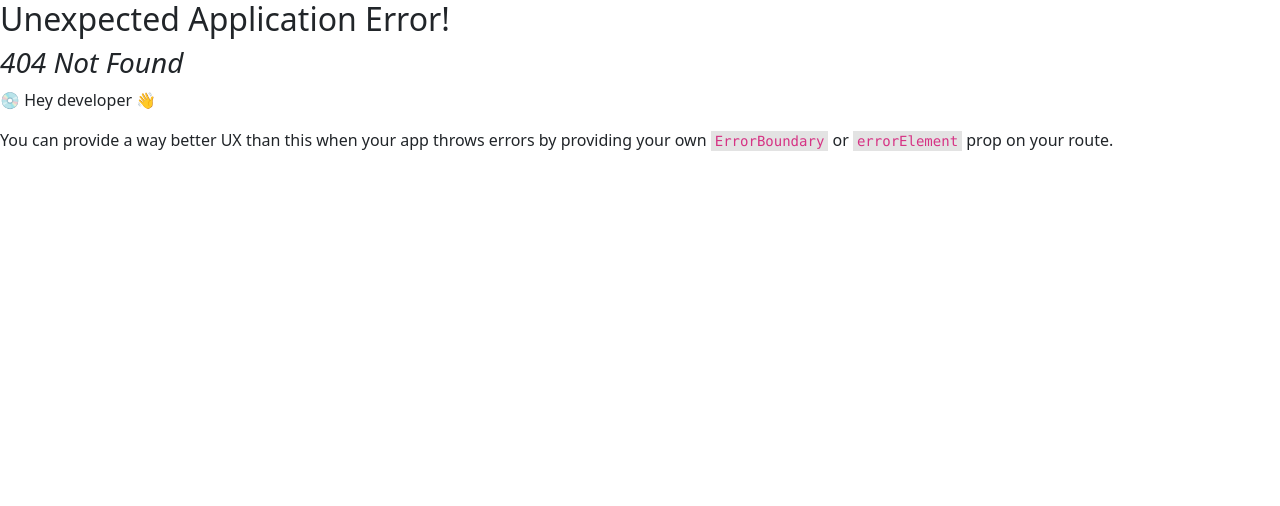
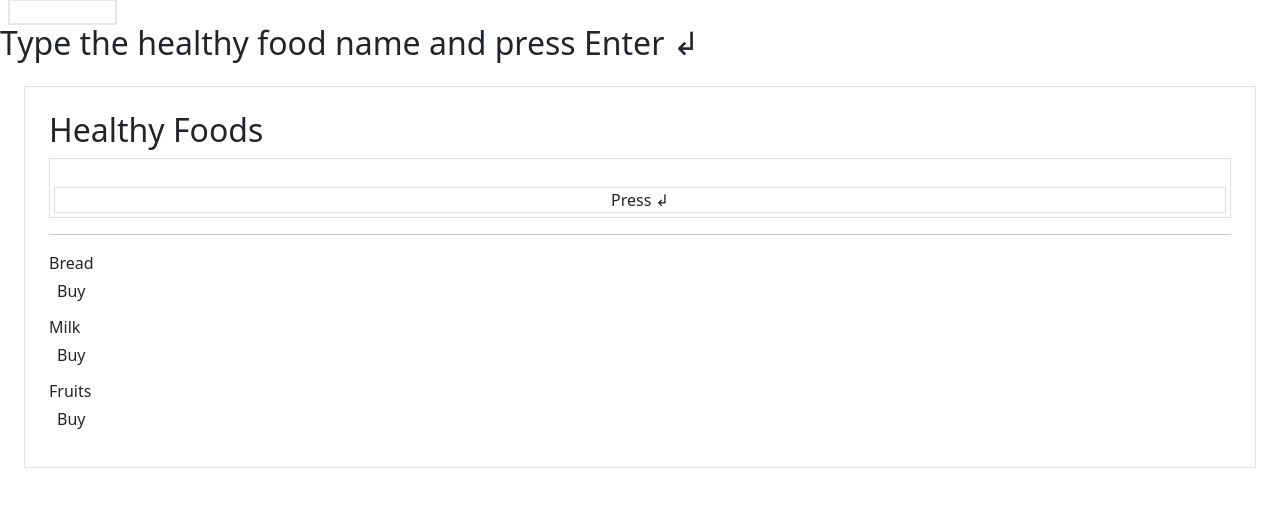
Before and after one commit to rahulkumarpahwa/kg-coding-react-projects, a React (Vite) app in the folder kg-coding-react-redux/: page /food in a window 1280 px wide. Before the commit this address had no page. Shown: the top 506 px of the page. Built offline with nearby package versions, Linux system fonts and the light colour scheme.

Commit message:
created a heathly food app

```diff
--- a/kg-coding-react-redux/src/App.jsx
+++ b/kg-coding-react-redux/src/App.jsx
@@ -4,6 +4,7 @@ import Home from "./components/Home";
 import Clock from "./components/Clock/Clock";
 import Calculator from "./components/Calculator/Calculator";
 import About from "./components/About";
+import Food from "./components/HealthyFood/Food";
 
 export const App = () => {
   const appRouter = createBrowserRouter([
@@ -11,6 +12,7 @@ export const App = () => {
     { path: "/todo", element: <Todo /> },
     { path: "/clock", element: <Clock /> },
     { path: "/calculator", element: <Calculator /> },
+    { path: "/food", element: <Food /> },
     { path: "/about", element: <About /> },
   ]);
 
--- a/kg-coding-react-redux/src/components/Calculator/Calculator.jsx
+++ b/kg-coding-react-redux/src/components/Calculator/Calculator.jsx
@@ -1,14 +1,25 @@
 import { useState } from "react";
 import BackButton from "../BackButton";
-import Socials from "../Socials";
 
 const Calculator = () => {
-  const [number, setNumber] = useState();
+  const [number, setNumber] = useState("");
 
   const buttons = [
     {
-      name: "c",
-      value: "",
+      name: "+",
+      value: "+",
+    },
+    {
+      name: "-",
+      value: "-",
+    },
+    {
+      name: "*",
+      value: "*",
+    },
+    {
+      name: "/",
+      value: "/",
     },
     {
       name: "1",
@@ -53,33 +64,53 @@ const Calculator = () => {
   ];
 
   return (
-    <div className="flex items-center justify-center font-bold my-20">
+    <div className="flex items-center justify-center font-bold my-10 relative">
       <BackButton />
-      <div className="m-auto border-2 flex flex-col w-72 border-slate-500 p-10  rounded-lg">
+      <div className="m-auto border-2 flex flex-col w-72 border-slate-500 p-8  rounded-lg">
         <input
           className="border-2 border-white bg-slate-400 w-30 py-2 rounded-lg px-2 text-white outline-slate-500"
-          type="number"
+          type="text"
           value={number}
           onChange={(e) => {
             setNumber(e.target.value);
           }}
         />
-        <div className="">
+        <div className="flex items-center justify-center flex-wrap gap-1 my-1">
+          <div>
+            <button
+              className="w-10 h-10 m-2 rounded-lg font-bold text-center text-white bg-slate-400  hover:text-slate-800"
+              onClick={() => {
+                let ans = eval(number);
+                console.log(ans)
+                setNumber(ans);
+              }}
+            >
+              c
+            </button>
+          </div>
           {buttons.map((value) => (
             <button
-              className="w-10 h-10 m-2 rounded-lg font-bold text-center p-4 text-white bg-slate-400  hover:text-slate-600"
+              className="w-10 h-10 m-2 rounded-lg font-bold text-center text-white bg-slate-400  hover:text-slate-800"
               key={value}
-              onChange={() => {
+              onClick={() => {
                 setNumber(number + value.value);
               }}
             >
               {value.name}
             </button>
           ))}
+          <div>
+            <button
+              className="h-10 m-2 w-44 rounded-lg font-bold text-center text-white bg-slate-400  hover:text-slate-800"
+              onClick={() => {
+                setNumber("");
+              }}
+            >
+              =
+            </button>
+          </div>
         </div>
       </div>
-
-      <Socials />
     </div>
   );
 };
--- a/kg-coding-react-redux/src/components/Clock/Clock.jsx
+++ b/kg-coding-react-redux/src/components/Clock/Clock.jsx
@@ -2,26 +2,24 @@ import { useEffect, useState } from "react";
 import BackButton from "../BackButton";
 import Socials from "../Socials";
 
-const Clock = ()=>{
+const Clock = () => {
   const [date, setDate] = useState(new Date());
-  useEffect(()=>{
+  useEffect(() => {
     let TimeId = setInterval(() => setDate(new Date()), 1000);
     return () => {
       clearInterval(TimeId);
     };
-  })
+  });
 
   return (
     <div className="flex flex-col items-center justify-center my-36">
       <BackButton />
       <div className="border-2 border-black text-center rounded-xl ">
         <h2 className="border-b-2 rounded-xl py-1 border-black bg-gradient-to-r from-slate-400 to-gray-300">
-        Digital Clock
+          Clock
         </h2>
         <h2 className="text-5xl p-3">{date.toLocaleDateString()}</h2>
-      <h2 className="p-3 font-bold text-8xl">
-        {date.toLocaleTimeString()}
-      </h2>
+        <h2 className="p-3 font-bold text-8xl">{date.toLocaleTimeString()}</h2>
       </div>
       <Socials />
     </div>
--- /dev/null
+++ b/kg-coding-react-redux/src/components/HealthyFood/Error.jsx
@@ -0,0 +1,5 @@
+const Error = ({ foodList }) => {
+  return <div>{foodList.length === 0 && <div>Empty Food List</div>}</div>;
+};
+
+export default Error;
--- /dev/null
+++ b/kg-coding-react-redux/src/components/HealthyFood/Food.jsx
@@ -0,0 +1,31 @@
+import { useState } from "react";
+import InputFood from "./InputFood";
+import FoodItem from "./FoodItem";
+import Error from "./Error";
+import BackButton from "../BackButton";
+const Food = () => {
+  const [foodList, setFoodList] = useState(["Bread", "Milk", "Fruits"]);
+
+  const setList = (e) => {
+    if (e.key === "Enter" && e.target.value != "") {
+      setFoodList([...foodList, e.target.value]);
+      e.target.value = "";
+    }
+  };
+
+  return (
+    <div className="flex justify-center items-center flex-col m-8">
+      <BackButton />
+      <h2>Type the healthy food name and press Enter ↲</h2>
+      <div className="flex flex-col items-center justify-center m-4 border p-4 rounded-lg">
+        <h2 className="">Healthy Foods</h2>
+        <InputFood setList={setList} />
+        <hr className="h-px w-56" />
+        <FoodItem foodList={foodList} />
+        <Error foodList={foodList} />
+      </div>
+    </div>
+  );
+};
+
+export default Food;
--- /dev/null
+++ b/kg-coding-react-redux/src/components/HealthyFood/FoodItem.jsx
@@ -0,0 +1,15 @@
+const FoodItem = ({ foodList }) => {
+  return (
+    <div>
+      <ul className="m-0 p-0">
+        {foodList.map((item) => (
+          <li key={item} className="flex justify-between items-center gap-20 my-2 font-bold">
+            <div>{item}</div> <button className="bg-blue-400 rounded-lg px-2 py-1 font-semibold">Buy</button>
+          </li>
+        ))}
+      </ul>
+    </div>
+  );
+};
+
+export default FoodItem;
--- /dev/null
+++ b/kg-coding-react-redux/src/components/HealthyFood/InputFood.jsx
@@ -0,0 +1,14 @@
+const InputFood = ({ setList }) => {
+  return (
+    <div className="border flex">
+      <input type="text" onKeyDown={setList} className=" focus:outline-none" />{" "}
+      <div
+        className="px-1 m-1 border text-xs text-center text-gray-400"
+      >
+       Press ↲
+      </div>
+    </div>
+  );
+};
+
+export default InputFood;
--- a/kg-coding-react-redux/src/components/Home.jsx
+++ b/kg-coding-react-redux/src/components/Home.jsx
@@ -36,7 +36,7 @@ const Home = () => {
             <Card data={{ path: "/todo", name: "Todo App" }} />
             <Card data={{ path: "/clock", name: "Clock App" }} />
             <Card data={{ path: "/calculator", name: "Calculator App" }} />
-            {/* <Card data={{ path: "/clock", name: "Clock App" }} /> */}
+            <Card data={{ path: "/food", name: "Healthy Food" }} />
           </div>
         </div>
       </div>
--- a/kg-coding-react-redux/src/components/Navbar.jsx
+++ b/kg-coding-react-redux/src/components/Navbar.jsx
@@ -34,10 +34,16 @@ const Navbar = () => {
                 Clock
               </Link>
               <Link
-                to="/todo"
+                to="/calculator"
                 className="no-underline text-inherit  hover:text-[#00cce7] font-semibold"
               >
                 Calculator
+              </Link>
+              <Link
+                to="/food"
+                className="no-underline text-inherit  hover:text-[#00cce7] font-semibold"
+              >
+                Healthy Food
               </Link>
             </ul>
           </div>
--- a/kg-coding-react-redux/src/components/Socials.jsx
+++ b/kg-coding-react-redux/src/components/Socials.jsx
@@ -1,7 +1,7 @@
 import { Link } from "react-router-dom";
 const Socials = () => {
   return (
-    <h3 className="absolute bottom-0 text-lg m-auto">
+    <h3 className="absolute bottom-0 text-lg m-auto text-center">
       Made with &hearts; by{" "}
       <Link
         className="text-inherit"
```
Lines whose indentation alone changed are shown as unchanged.
